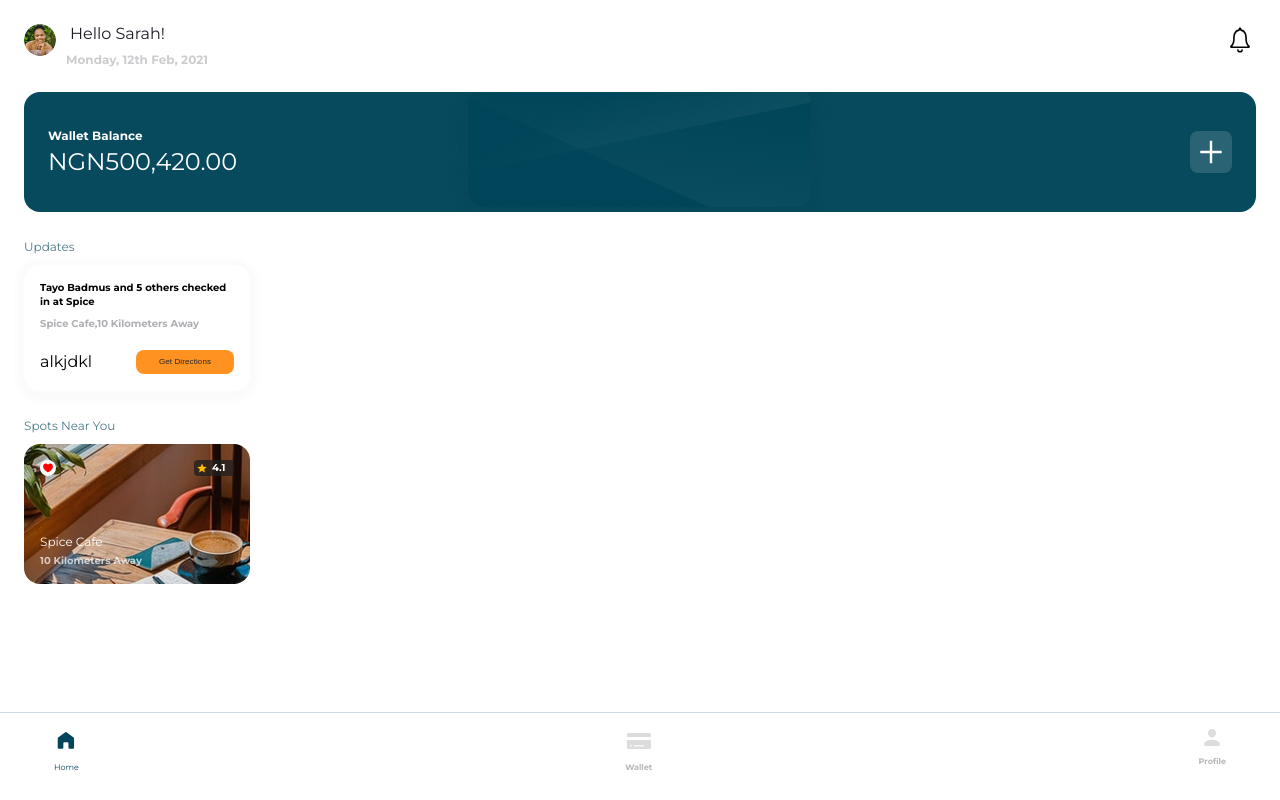
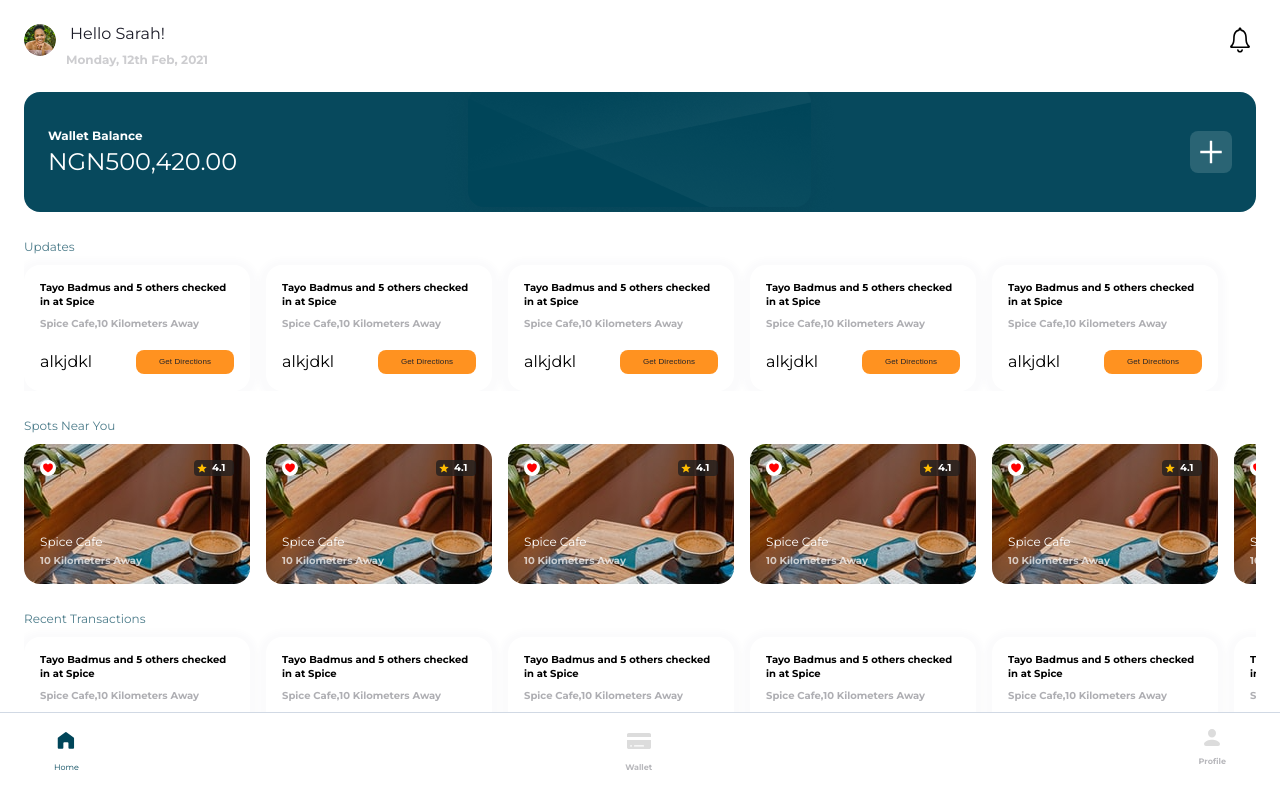
Before and after one commit to ZMG-Community/tonnop-pwa, a React (Create React App) app: page /home in a window 1280 px wide. Built offline with nearby package versions, Linux system fonts and the light colour scheme.

Commit message:
feat: implemented the horizontal scroll feature for the seperate sectionss

```diff
--- a/src/pages/Homepage.tsx
+++ b/src/pages/Homepage.tsx
@@ -12,11 +12,35 @@ export default function Homepage() {
       <WalletBalance />
       <section>
         <span> updates </span>
-        <Updates />
+        <div className="list">
+          <Updates />
+          <Updates />
+          <Updates />
+          <Updates />
+          <Updates />
+        </div>
       </section>
       <section>
         <span> spots near you </span>
-        <CafeSpots />
+        <div className="list">
+          <CafeSpots />
+          <CafeSpots />
+          <CafeSpots />
+          <CafeSpots />
+          <CafeSpots />
+          <CafeSpots />
+        </div>
+      </section>
+      <section>
+        <span> recent transactions </span>
+        <div className="list">
+          <Updates />
+          <Updates />
+          <Updates />
+          <Updates />
+          <Updates />
+          <Updates />
+        </div>
       </section>
       <BottomNav />
     </Body>
--- a/src/styles/Homepage/Home.ts
+++ b/src/styles/Homepage/Home.ts
@@ -12,6 +12,12 @@ export const Body = styled.div`
       padding-top: 8px;
       text-transform: capitalize;
       color: var(--brand);
+    }
+    .list{
+      display: flex;
+      align-items: center;
+      gap: 16px;
+      overflow-x: scroll;
     }
   }
 `
@@ -90,6 +96,7 @@ export const Wallet = styled.div`
 `
 
 export const Update = styled.div`
+  flex-shrink: 0;
   padding: 16px;
   width: 226px;
   height: 126px;
@@ -135,6 +142,7 @@ export const DirectionButton = styled.button`
   transition: all 0.2s ease-in
 `
 export const Cafe = styled.div`
+  flex-shrink: 0;
   padding: 16px;
   width: 226px;
   height: 140px;
```
